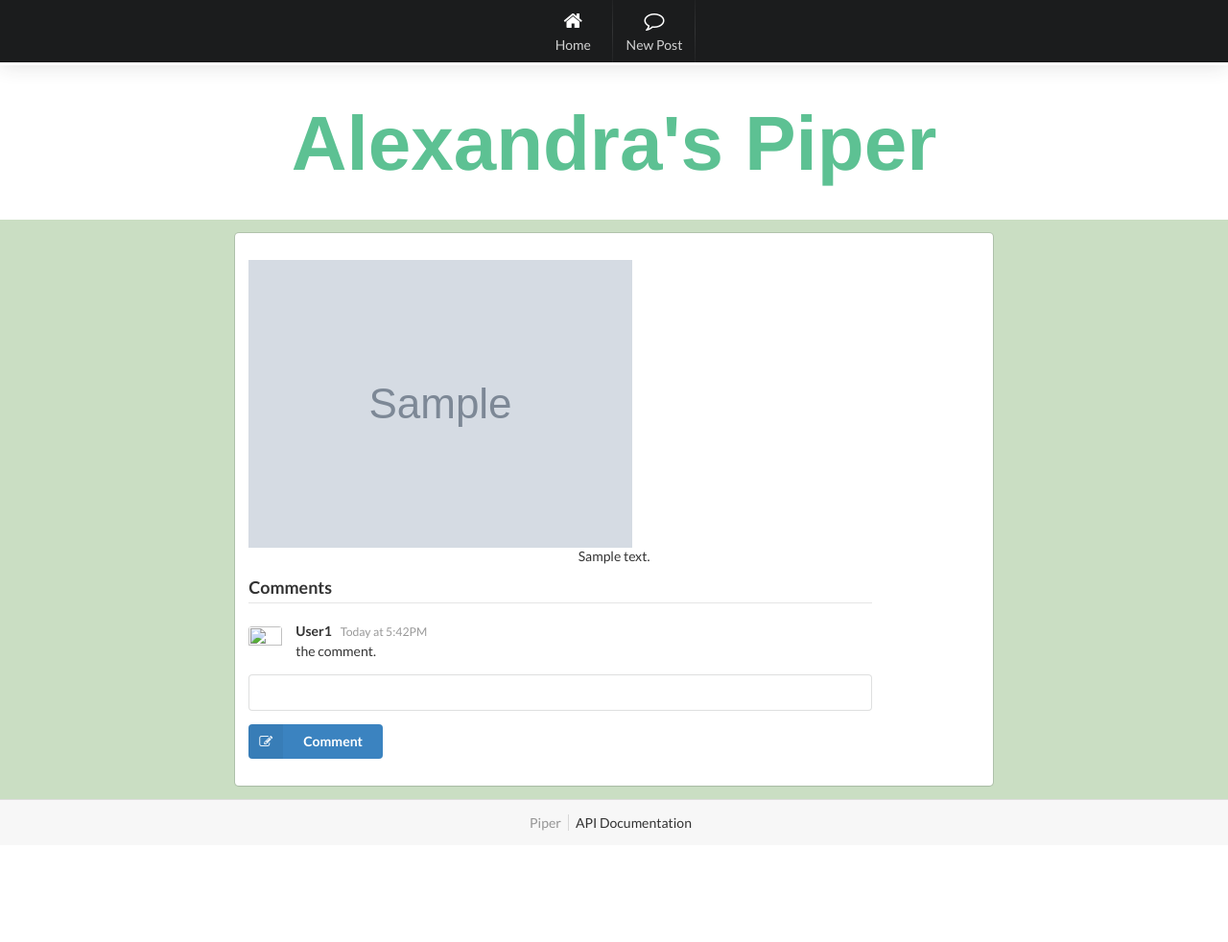
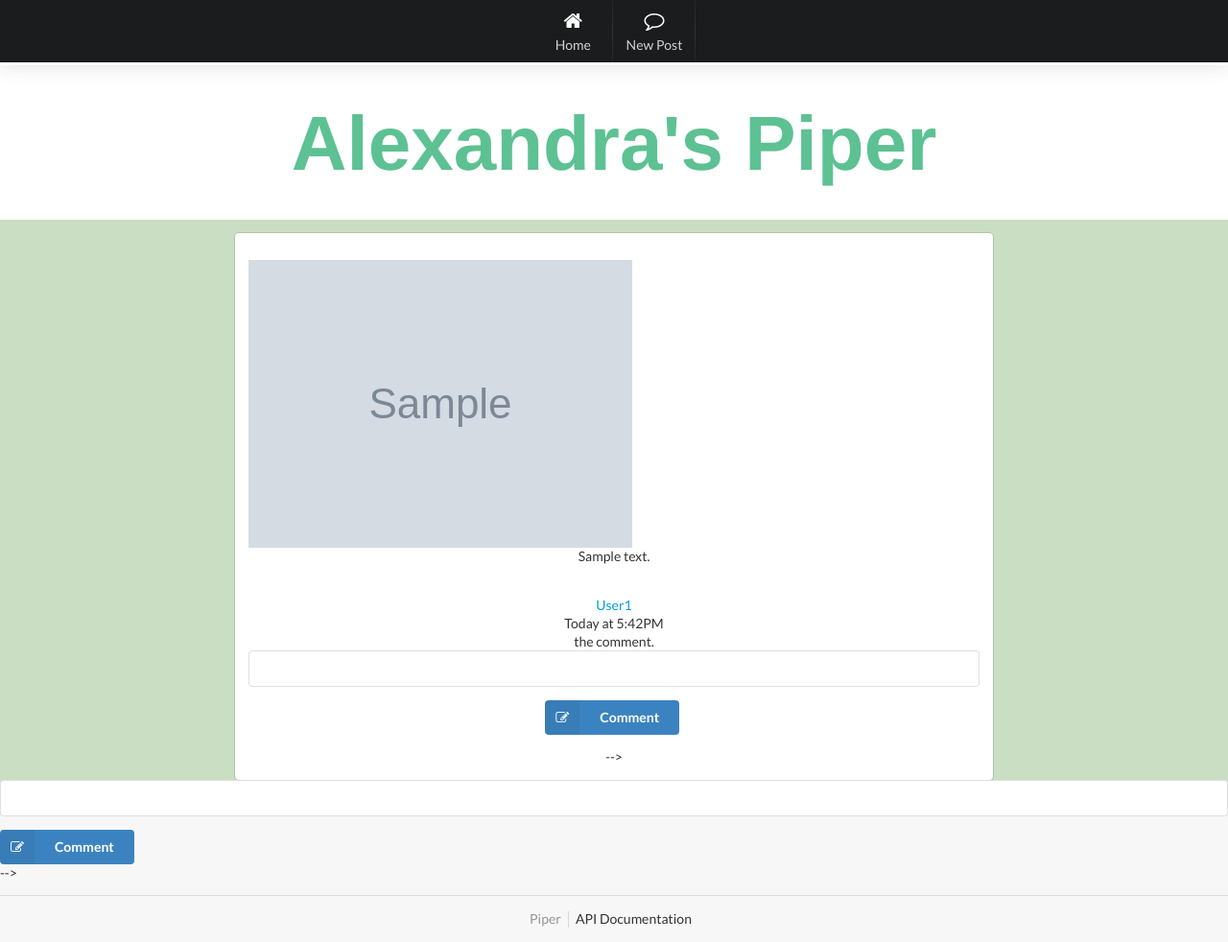
Before and after one commit to rhavens/piper, a Django app: page / in a window 1280 px wide. Shown: the whole page at 96% size. Before the commit the page ends 866 px from the top, so only its background shows below. Run offline with Django 3.2, Linux system fonts and the light colour scheme; tables that the repository leaves empty hold one stand-in row (values such as "Sample post"); grey boxes marked "Sample" are stand-in pictures; some libraries are stand-ins or nearby versions.

Commit message:
removed comments

```diff
--- a/Alexandra/templates/Alexandra/index.html
+++ b/Alexandra/templates/Alexandra/index.html
@@ -103,7 +103,7 @@
                     <a href="javascript:void(0);" onclick="LoadSinglePost({{post.id}});return false;"><img id="postimage{{post.id}}" class="ui image center" src='{{ post.image.url }}' alt='user image'/></a>
 {% endif %}
                     <p id="posttext{{post.id}}">{{post.text_content}}</p>
-                    <div class="left aligned column">
+                    <!--<div class="left aligned column">
                     <div class="ui comments">
                         <h3 class="ui dividing header">Comments</h3>
                         <!-- do a for each comment thing here -->
@@ -130,7 +130,7 @@
                             </div>
                         </form>
                     </div>
-                    </div>
+                    </div>-->
                 </div>
             </div>
 {% endfor %}
@@ -191,7 +191,7 @@
                 <img id="singlepostimage" src='{{ post.image.url }}' alt='user image'/></a>
             </div>
         </div>
-        <div class="content">
+<!--        <div class="content">
             <div class="ui comments">
                 <div class="ui segment">
                     <h3 class="ui dividing header">Comments</h3>
@@ -220,7 +220,7 @@
                     </div>
                 </form>
             </div>
-        </div>
+        </div>-->
     </div>
 
     <div class="main footer">
```
